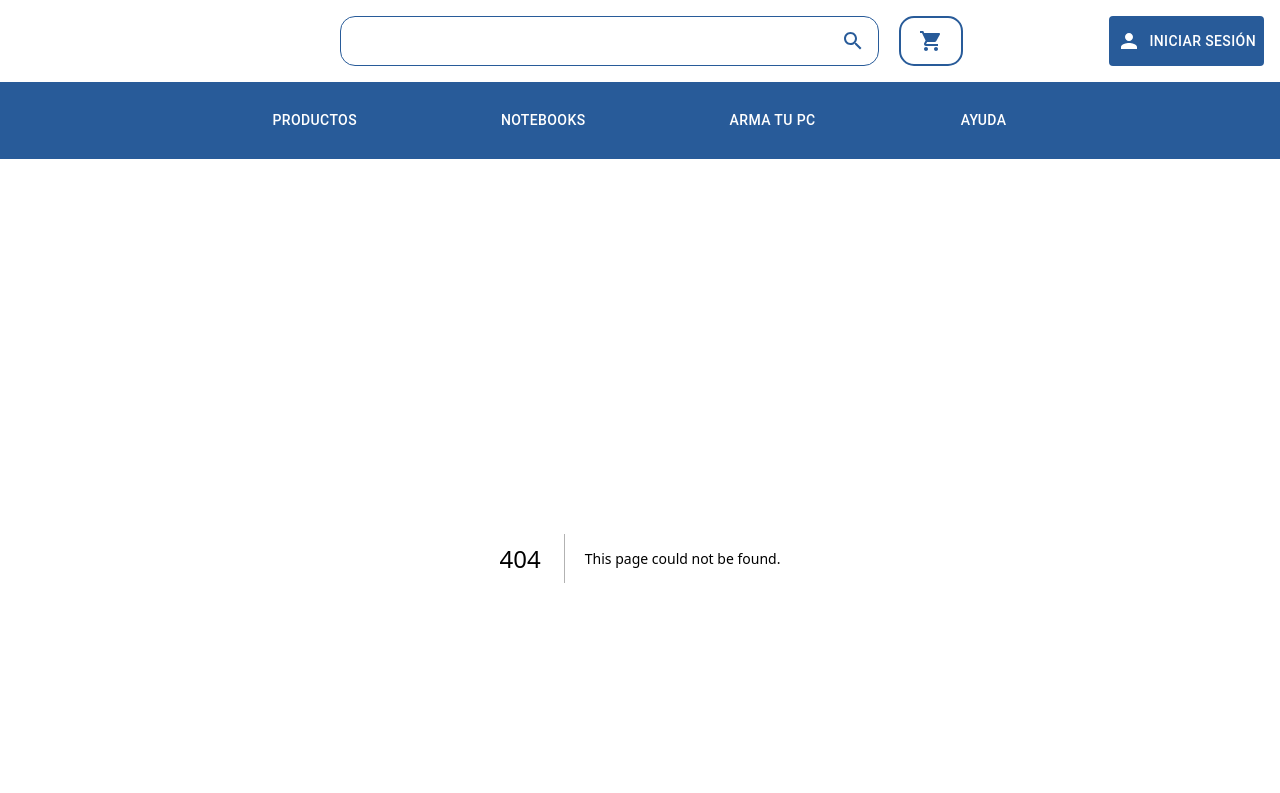
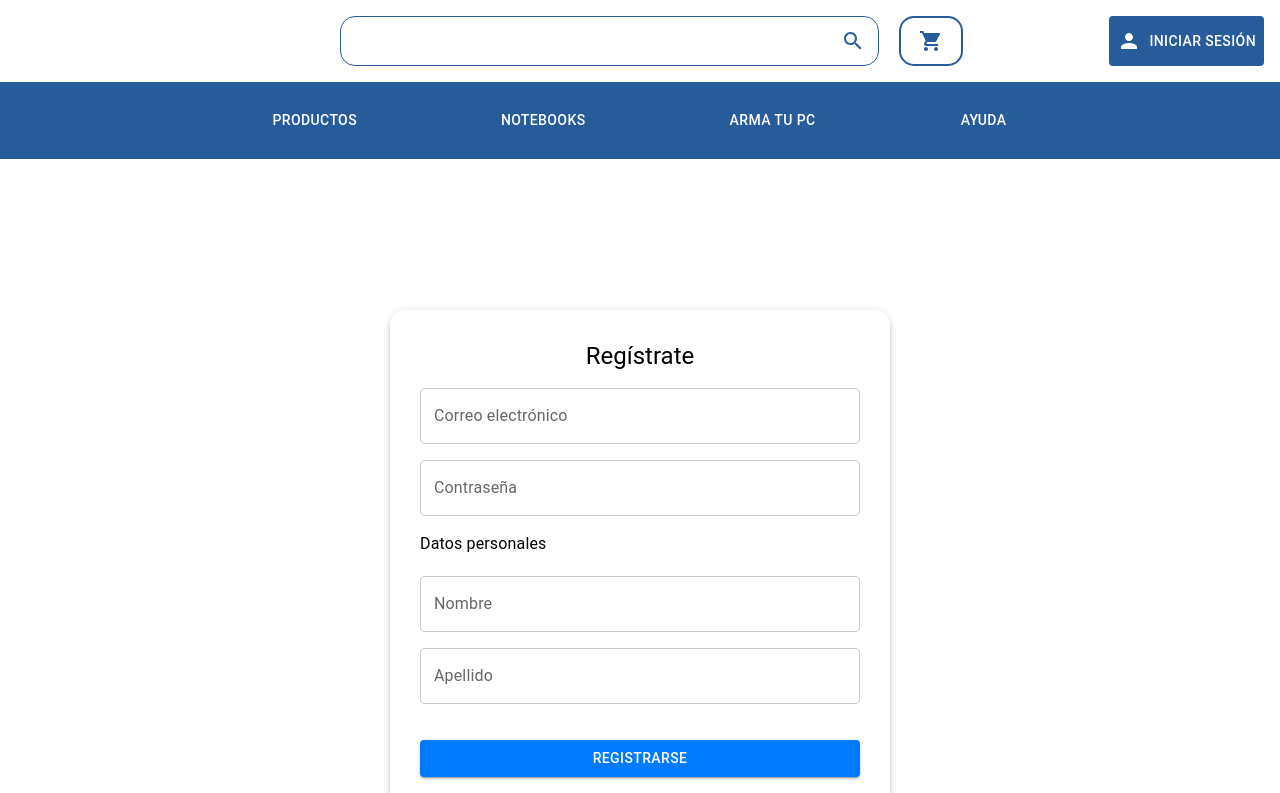
Before and after one commit to Cabclli/proyecto_blanco, a Next.js app: page /register in a window 1280 px wide. Before the commit this address had no page. Shown: the top 793 px of the page. Built offline with nearby package versions, Linux system fonts and the light colour scheme.

Commit message:
page register esta hecha falta darle una funcionalidad

```diff
--- /dev/null
+++ b/pages/register.tsx
@@ -0,0 +1,7 @@
+import Register from "@/src/register/Register";
+
+const registrar = () => {
+  return <Register />;
+};
+
+export default registrar;
--- /dev/null
+++ b/src/register/Register.tsx
@@ -0,0 +1,78 @@
+import { useRouter } from 'next/router'; // Añadir al inicio
+import React, { useState } from "react";
+import { Stack } from "@mui/material";
+import RegisterForm from "./components/RegisterForm"; // Asegúrate de que la ruta sea correcta
+
+const Register: React.FC = () => {
+  const [name, setName] = useState<string>("");
+  const [lastname, setLastname] = useState<string>("");
+  const [email, setEmail] = useState<string>("");
+  const [password, setPassword] = useState<string>("");
+  const [error, setError] = useState<string>("");
+  const router = useRouter(); // Utiliza useRouter para redireccionar después del registro
+
+  const validateEmail = (email: string): boolean => {
+    const regex = /^[^\s@]+@[^\s@]+\.[^\s@]+$/;
+    return regex.test(email) && email.length >= 5;
+  };
+
+  const validatePassword = (password: string): boolean => {
+    const hasUpperCase = /[A-Z]/.test(password);
+    const hasNumber = /\d/.test(password);
+    return password.length >= 8 && hasUpperCase && hasNumber;
+  };
+
+  const handleSubmit = (e: React.FormEvent<HTMLFormElement>): void => {
+    e.preventDefault();
+
+    // Validaciones
+    if (!name || !lastname) {
+      setError("Por favor, completa tu nombre y apellido.");
+      return;
+    }
+    if (!validateEmail(email)) {
+      setError("Por favor, introduce un correo electrónico válido.");
+      return;
+    }
+    if (!validatePassword(password)) {
+      setError("La contraseña debe tener al menos 8 caracteres, una mayúscula y un número.");
+      return;
+    }
+
+    setError(""); // Limpiar el error si todo es válido
+
+    // Aquí deberías realizar el registro con tu API
+    // Por ejemplo, enviar los datos del usuario a tu servidor
+
+    // Simulamos un registro exitoso
+    console.log("Registro exitoso:", { name, lastname, email });
+
+    // Redirigir al usuario después del registro
+    router.push('/home'); // Redirige a la página de inicio u otra página
+  };
+
+  return (
+    <Stack
+      sx={{
+        height: '100vh',
+        justifyContent: 'center',
+        alignItems: 'center',
+      }}
+    >
+      <RegisterForm
+        name={name}
+        lastname={lastname}
+        email={email}
+        password={password}
+        setName={setName}
+        setLastname={setLastname}
+        setEmail={setEmail}
+        setPassword={setPassword}
+        error={error}
+        handleSubmit={handleSubmit}
+      />
+    </Stack>
+  );
+};
+
+export default Register;
--- /dev/null
+++ b/src/register/components/RegisterForm.tsx
@@ -0,0 +1,165 @@
+import React from "react";
+import { Button, colors, Stack, TextField, Typography } from "@mui/material";
+
+interface RegisterFormProps {
+  name: string;
+  lastname: string;
+  email: string;
+  password: string;
+  setName: (value: string) => void;
+  setLastname: (value: string) => void;
+  setEmail: (value: string) => void;
+  setPassword: (value: string) => void;
+  error: string;
+  handleSubmit: (e: React.FormEvent<HTMLFormElement>) => void;
+}
+
+const RegisterForm: React.FC<RegisterFormProps> = ({
+  name,
+  lastname,
+  email,
+  password,
+  setName,
+  setLastname,
+  setEmail,
+  setPassword,
+  error,
+  handleSubmit,
+}) => {
+  return (
+    <Stack
+      sx={{
+        maxWidth: "500px",
+        padding: "30px",
+
+        borderRadius: "15px",
+        boxShadow: 3,
+      }}
+    >
+      <Typography variant="h5"  textAlign="center" marginBottom={2}>
+        Regístrate
+      </Typography>
+      {error && (
+        <Typography color="#fff" textAlign="center" marginBottom={2}>
+          {error}
+        </Typography>
+      )}
+
+        <TextField
+          id="email"
+          label="Correo electrónico"
+          variant="outlined"
+          fullWidth
+          sx={{
+            marginBottom: 2,
+            "& .MuiOutlinedInput-root": {
+              "& fieldset": {
+                borderColor: "#ccc",
+              },
+              "&:hover fieldset": {
+                borderColor: "#bbb",
+              },
+
+
+            },
+          }}
+          value={email}
+          onChange={(e) => setEmail(e.target.value)}
+          InputLabelProps={{
+            style: {  },
+          }}
+        />
+        <TextField
+          id="password"
+          label="Contraseña"
+          variant="outlined"
+          type="password"
+          fullWidth
+          sx={{
+            marginBottom: 2,
+            "& .MuiOutlinedInput-root": {
+              "& fieldset": {
+                borderColor: "#ccc",
+              },
+              "&:hover fieldset": {
+                borderColor: "#bbb",
+              },
+
+            },
+          }}
+          value={password}
+          onChange={(e) => setPassword(e.target.value)}
+          InputLabelProps={{
+            style: { },
+          }}
+        />
+        <Typography >Datos personales</Typography>
+        <br />
+        <form onSubmit={handleSubmit}>
+        <TextField
+          id="name"
+          label="Nombre"
+          variant="outlined"
+          fullWidth
+          sx={{
+            marginBottom: 2,
+            "& .MuiOutlinedInput-root": {
+              "& fieldset": {
+                borderColor: "#ccc",
+              },
+              "&:hover fieldset": {
+                borderColor: "#bbb",
+              },
+
+            },
+          }}
+          value={name}
+          onChange={(e) => setName(e.target.value)}
+          InputLabelProps={{
+            style: {},
+          }}
+        />
+        <TextField
+          id="lastname"
+          label="Apellido"
+          variant="outlined"
+          fullWidth
+          sx={{
+            marginBottom: 2,
+            "& .MuiOutlinedInput-root": {
+              "& fieldset": {
+                borderColor: "#ccc",
+              },
+              "&:hover fieldset": {
+                borderColor: "#bbb",
+              },
+
+
+            },
+          }}
+          value={lastname}
+          onChange={(e) => setLastname(e.target.value)}
+          InputLabelProps={{
+            style: { },
+          }}
+        />
+        <Button
+          variant="contained"
+          sx={{
+            marginTop: "20px",
+            color: "#fff",
+            bgcolor: "#007bff",
+            "&:hover": { bgcolor: "#0056b3" },
+          }}
+          fullWidth
+          type="submit"
+        >
+          Registrarse
+        </Button>
+      </form>
+
+    </Stack>
+  );
+};
+
+export default RegisterForm;
```
Also changed, not shown: pages/ayuda.tsx (deleted, +0 -7 lines), pages/help.tsx (added, +7 -0 lines), src/ayuda/index.tsx (deleted, +0 -11 lines), src/help/index.tsx (added, +11 -0 lines), src/help/components/Accordion.module.css (renamed from src/ayuda/components/Accordion.module.css), src/help/components/Accordion.tsx (renamed from src/ayuda/components/Accordion.tsx).
